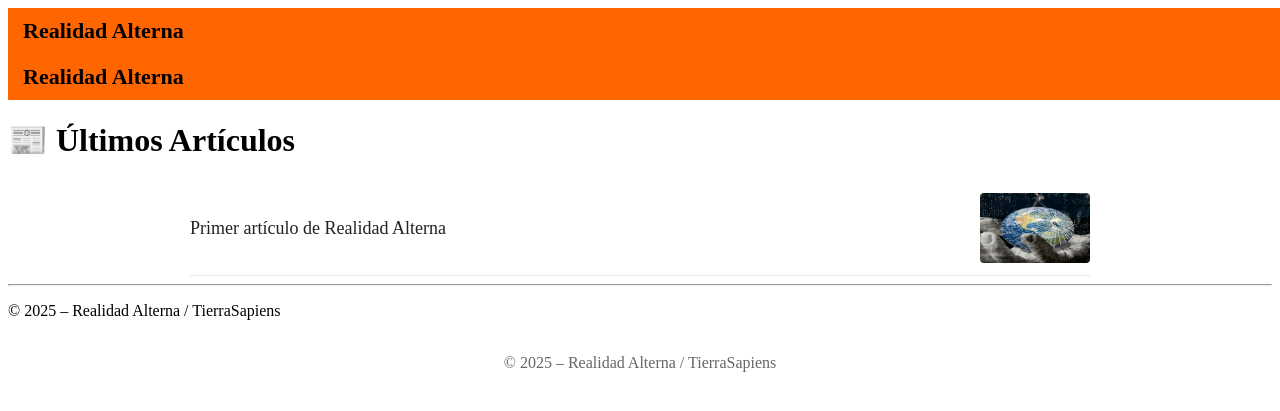
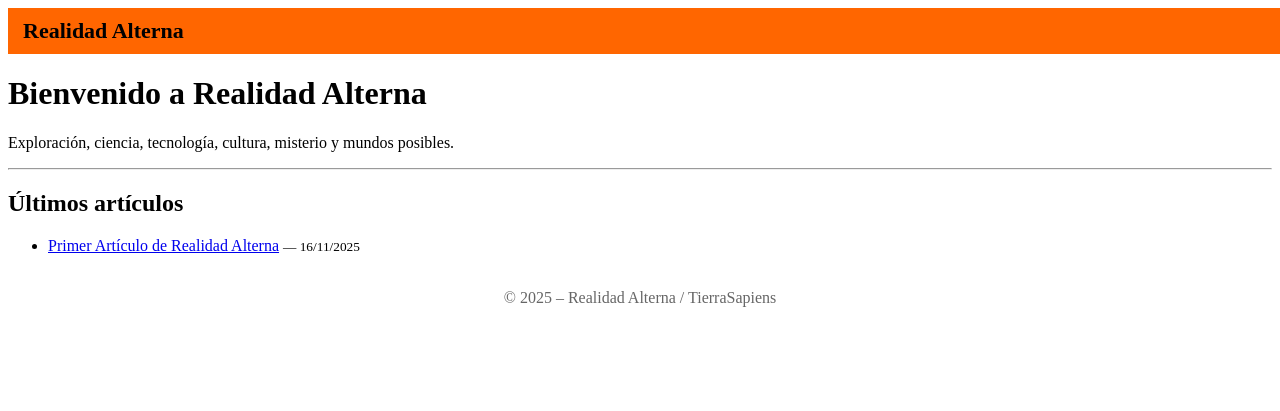
Before and after one commit to TierraSapiens/RealidadAlterna, a Jekyll site: the page built from index.md, in a window 1280 px wide. Shown: the top 411 px of the page. Built offline with Jekyll 4.4.1, drawn with Linux system fonts in a browser that asks for light colours.

Commit message:
nuevo cambio visual pagina

```diff
--- a/index.md
+++ b/index.md
@@ -1,37 +1,21 @@
 ---
-title: Realidad Alterna
 layout: default
+title: "Realidad Alterna"
 ---
 
-<div class="topbar">
-  Realidad Alterna
-</div>
+# Bienvenido a Realidad Alterna
 
-# 📰 Últimos Artículos
-
-<div class="post-list">
-
-<!-- EJEMPLO DE POST 1 -->
-<div class="post-item">
-  <a class="post-title" href="Publicacion/post-1.md">
-    Primer artículo de Realidad Alterna
-  </a>
-
-  <img class="post-thumb" src="images/banners/aa1.jpg" alt="thumb">
-</div>
-
-<!-- AGREGAR MÁS POST ASÍ -->
-<!--
-<div class="post-item">
-  <a class="post-title" href="Publicacion/OTROPOST.md">
-    Otro título interesante
-  </a>
-  <img class="post-thumb" src="images/miniaturas/OTRA.jpg">
-</div>
--->
-
-</div>
+Exploración, ciencia, tecnología, cultura, misterio y mundos posibles.
 
 ---
 
-© 2025 – Realidad Alterna / TierraSapiens
+## Últimos artículos
+
+<ul>
+  {% for post in site.posts %}
+    <li>
+      <a href="{{ post.url }}">{{ post.title }}</a>
+      <small> — {{ post.date | date: "%d/%m/%Y" }}</small>
+    </li>
+  {% endfor %}
+</ul>
```
Also changed, not shown: _layouts/post.html (added, +17 -0 lines), _posts/2025-11-16-primer-articulo.md (added, +10 -0 lines), publicacion/posts-1.md (deleted, +0 -11 lines).
